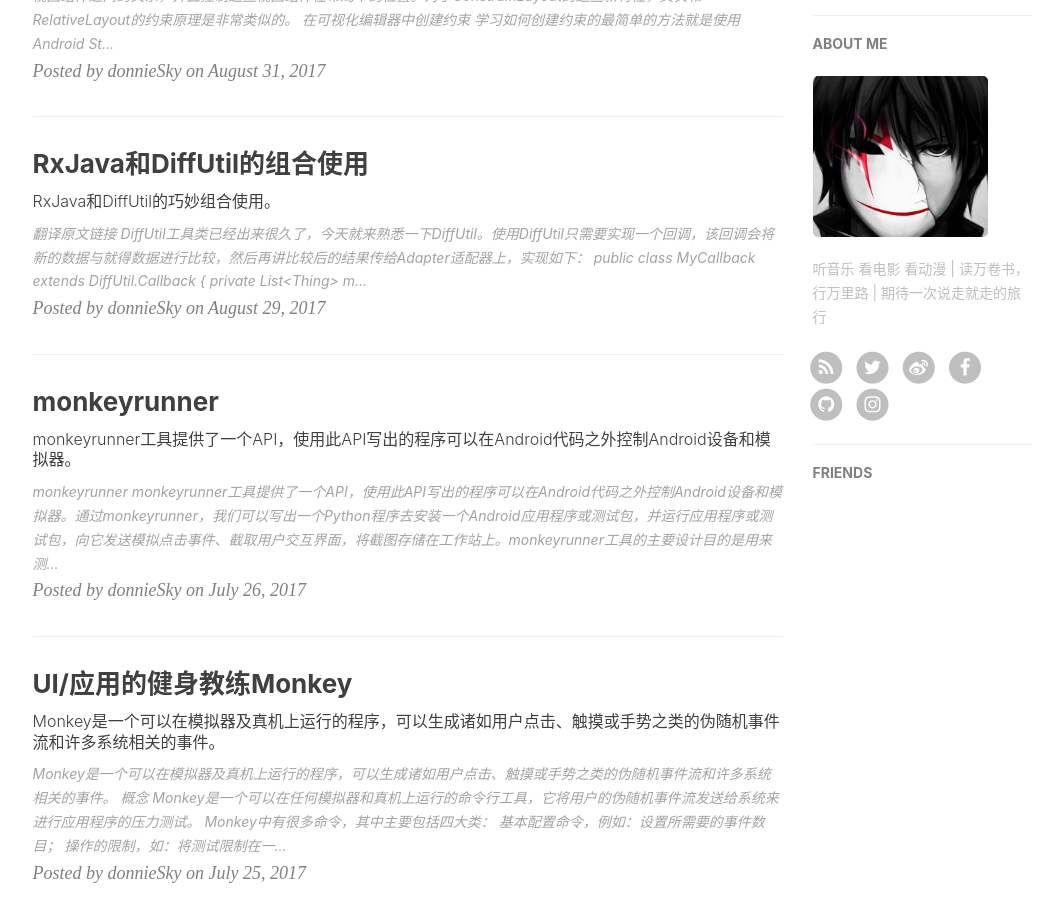
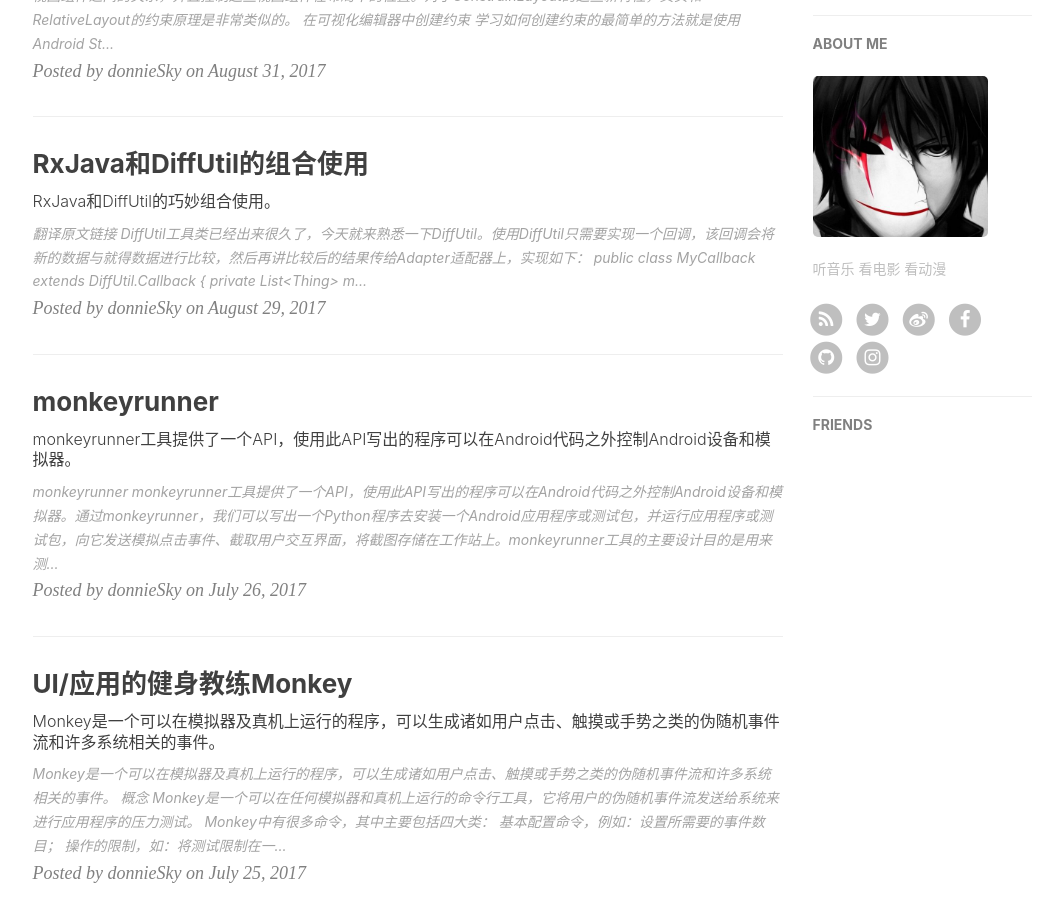
Before and after one commit to doghex/donniesky.github.io, a Jekyll site: the page built from index.html, in a window 1280 px wide and 900 px high, scrolled down 582 px. Shown: the whole window, without its empty margins (135-1198 px from the left). Built offline with Jekyll 4.4.1, drawn with Linux system fonts in a browser that asks for light colours; nearby versions of some CDN libraries; the list of posts is cut into pages by our own code; comment, search, counter and statistics services are not loaded.

Commit message:
Update _config.yml

```diff
--- a/_config.yml
+++ b/_config.yml
@@ -59,7 +59,7 @@
 
 # Sidebar settings
 sidebar: true                           # whether or not using Sidebar.
-sidebar-about-description: "听音乐 看电影 看动漫 | 读万卷书，行万里路 | 期待一次说走就走的旅行"
+sidebar-about-description: "听音乐 看电影 看动漫"
 sidebar-avatar: /img/avatar-donniesky.jpg      # use absolute URL, seeing it's used in both `/` and `/about/`
 
 
```
